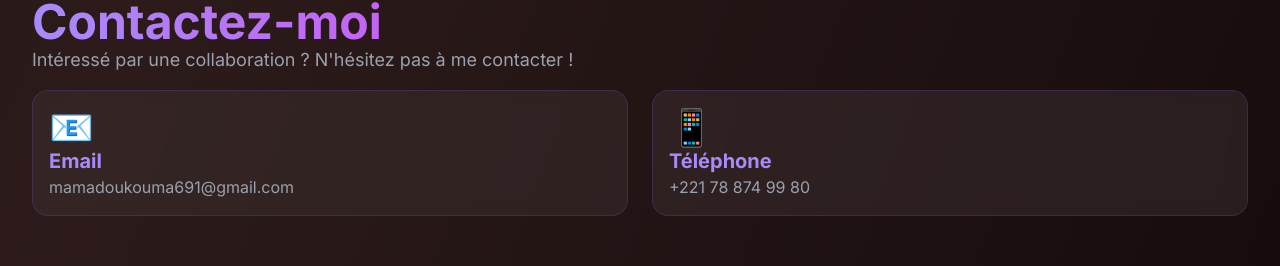
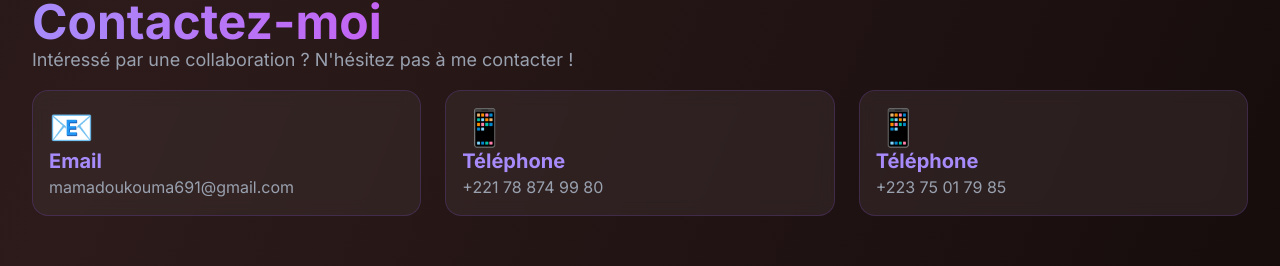
Before and after one commit to Homoye2/portfolio, a React (Vite) app: page / in a window 1280 px wide. Shown: the part 2814-3080 px from the top of the page. Built offline with nearby package versions, Linux system fonts and the light colour scheme.

Commit message:
ajout de new numero

```diff
--- a/src/components/Portfolio.tsx
+++ b/src/components/Portfolio.tsx
@@ -4,7 +4,7 @@ import photo from "../../public/photo.png"
 
 function Portfolio() {
   const [isResumeOpen, setIsResumeOpen] = useState(false)
-  const [isEducationOpen, setIsEducationOpen] = useState(false)
+
   const [selectedProject, setSelectedProject] = useState<number | null>(null)
 
   useEffect(() => {
@@ -521,7 +521,7 @@ function Portfolio() {
           <p className="text-gray-400 mb-12 text-lg"  style={{marginBottom:'1rem'}}>
             Intéressé par une collaboration ? N'hésitez pas à me contacter !
           </p>
-          <div className="grid md:grid-cols-2 gap-6 mb-12">
+          <div className="grid md:grid-cols-3 gap-6 mb-12">
             <a
               href="mailto:mamadoukouma691@gmail.com"
               className="bg-dark-card backdrop-blur-sm rounded-2xl p-8 border border-primary-custom hover:border-primary-custom transition-all duration-300 hover:scale-105 hover:shadow-primary-lg"
@@ -539,6 +539,15 @@ function Portfolio() {
               <div className="text-4xl mb-4">📱</div>
               <h3 className="text-xl font-bold text-primary-custom mb-2">Téléphone</h3>
               <p className="text-gray-400">+221 78 874 99 80</p>
+            </a>
+             <a
+              href="tel:+221788749980"
+              className="bg-dark-card backdrop-blur-sm rounded-2xl p-8 border border-primary-custom hover:border-primary-custom transition-all duration-300 hover:scale-105 hover:shadow-primary-lg"
+              style={{padding:"1rem"}}
+            >
+              <div className="text-4xl mb-4">📱</div>
+              <h3 className="text-xl font-bold text-primary-custom mb-2">Téléphone</h3>
+              <p className="text-gray-400">+223 75 01 79 85</p>
             </a>
           </div>
 
```
Also changed, not shown: 1 other file (tests, documents, lock files or other folders).
